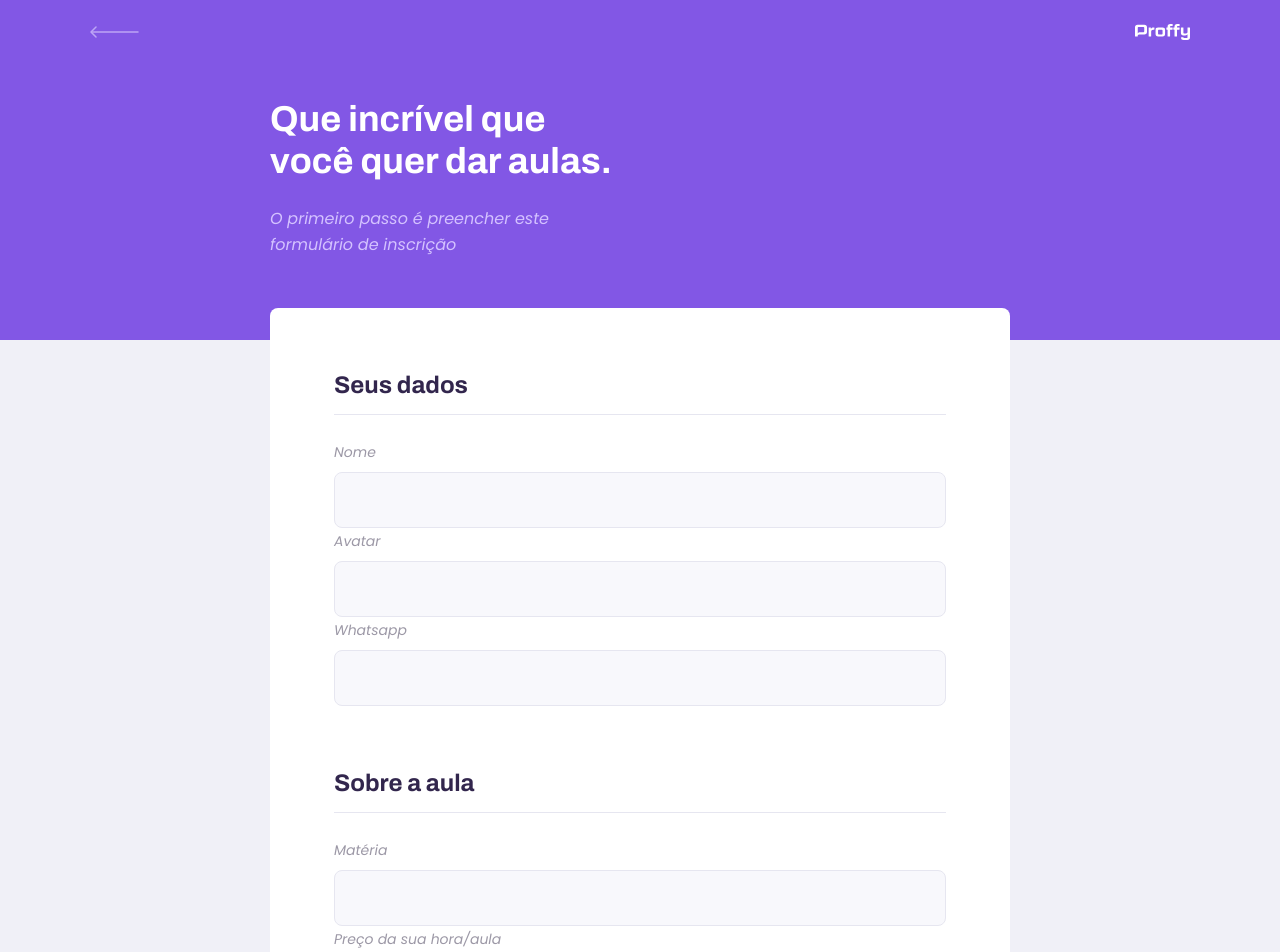
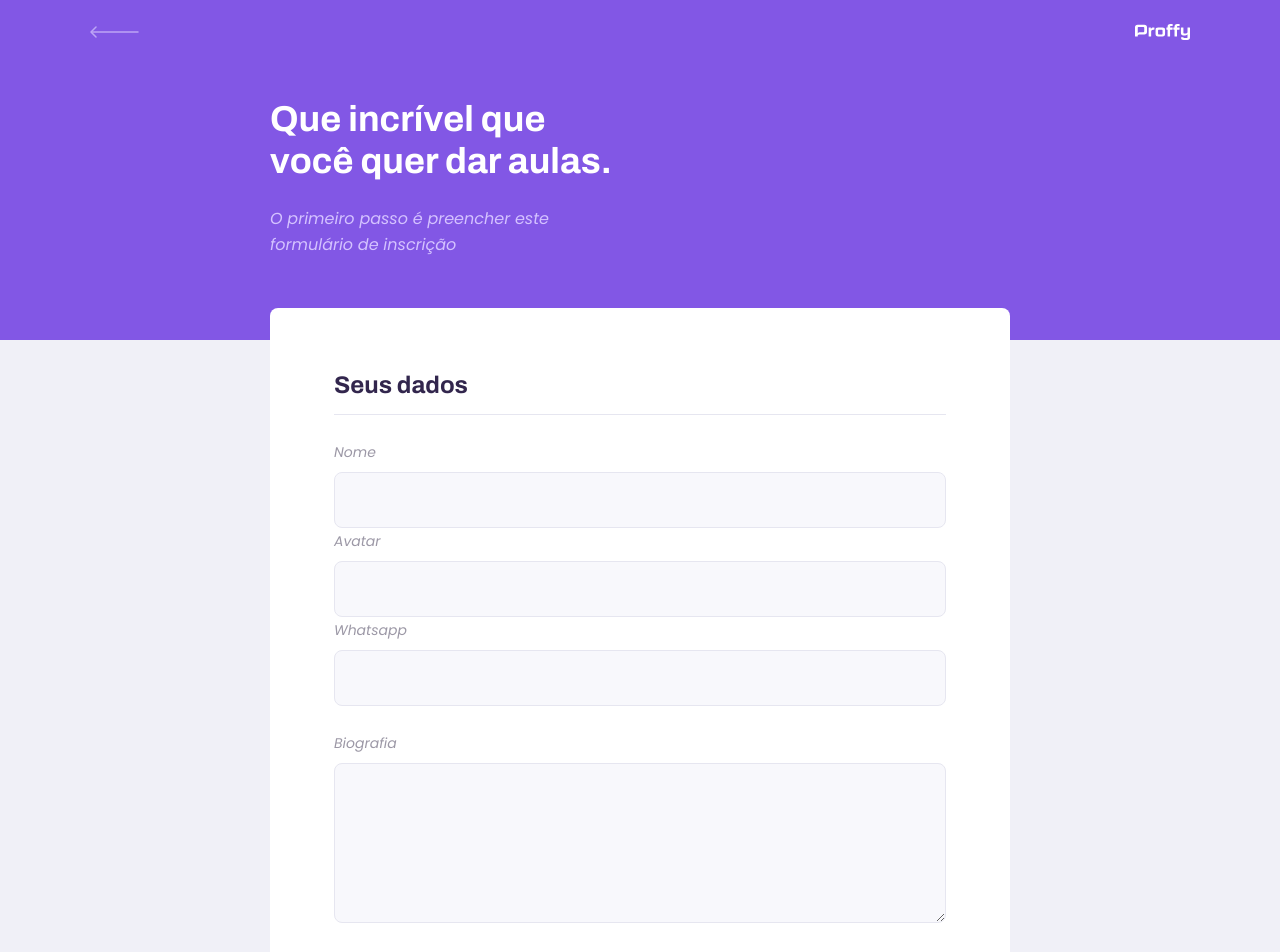
Before and after one commit to pbruny/nlw-02, a React (Create React App) app: page /give-classes in a window 1280 px wide. Shown: the top 952 px of the page. Built offline with nearby package versions, Linux system fonts and the light colour scheme.

Commit message:
create text-area

```diff
--- /dev/null
+++ b/src/components/Textarea/index.tsx
@@ -0,0 +1,19 @@
+import React, { TextareaHTMLAttributes } from "react"
+
+import * as S from './styles'
+
+interface ITextAreaProps extends TextareaHTMLAttributes<HTMLTextAreaElement> {
+  name: string
+  label: string
+}
+
+const Textarea: React.FC<ITextAreaProps> = ({ name, label, ...rest }) => {
+  return (
+    <S.TextareaBlock>
+      <label htmlFor={name}>{label}</label>
+      <textarea id={name} {...rest} />
+    </S.TextareaBlock>
+  )
+}
+
+export default Textarea
--- /dev/null
+++ b/src/components/Textarea/styles.ts
@@ -0,0 +1,46 @@
+import styled from "styled-components"
+
+export const TextareaBlock = styled.div`
+  position: relative;
+  margin-top: 2.4rem;
+
+  label {
+    font-size: 1.4rem;
+  }
+
+  textarea {
+    width: 100%;
+    height: 16rem;
+    margin-top: 0.8rem;
+    border-radius: 0.8rem;
+    background: var(--color-input-background);
+    border: 1px solid var(--color-line-in-white);
+    resize: vertical;
+    outline: 0;
+    padding: 1.2rem 1.6rem;
+    font: 1.6rem Archivo;
+    min-height: 14rem;
+  }
+
+  & + & {
+    margin-top: 1.4rem;
+  }
+
+  &:focus-within::after {
+    width: calc(100% - 3.2rem);
+    content: "";
+    height: 2px;
+    background: var(--color-primary-light);
+    position: absolute;
+    left: 1.6rem;
+    right: 1.6rem;
+    bottom: 0.8rem;
+  }
+
+  @media (min-width: 700px) {
+
+    & + & {
+      margin: 0;
+    }
+  }
+`
--- a/src/pages/TeacherForm/index.tsx
+++ b/src/pages/TeacherForm/index.tsx
@@ -4,6 +4,7 @@ import Input from '../../components/Input'
 
 import * as S from './styles'
 import waningIcon from '../../assets/images/icons/warning.svg'
+import Textarea from '../../components/Textarea'
 
 function TeacherForm() {
   return (
@@ -22,6 +23,7 @@ function TeacherForm() {
           <Input name="name" label="Nome" />
           <Input name="avatar" label="Avatar" />
           <Input name="whatsapp" label="Whatsapp" />
+          <Textarea name="bio" label="Biografia" />
         </S.Fieldset>
 
         <S.Fieldset>
```
